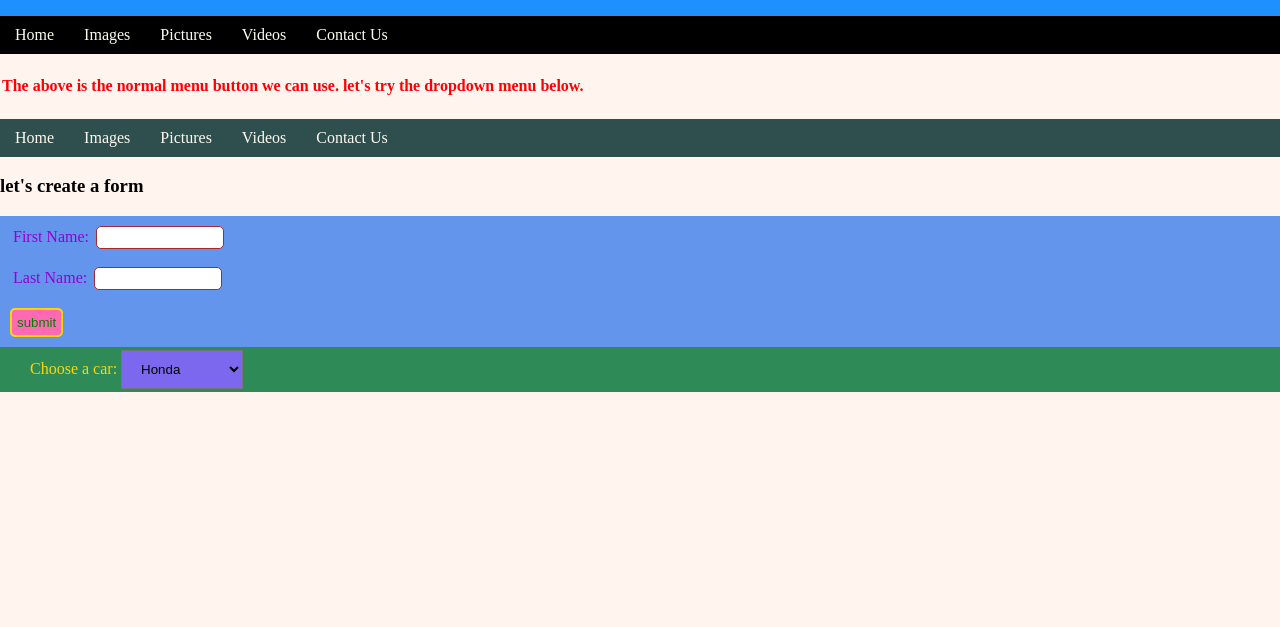
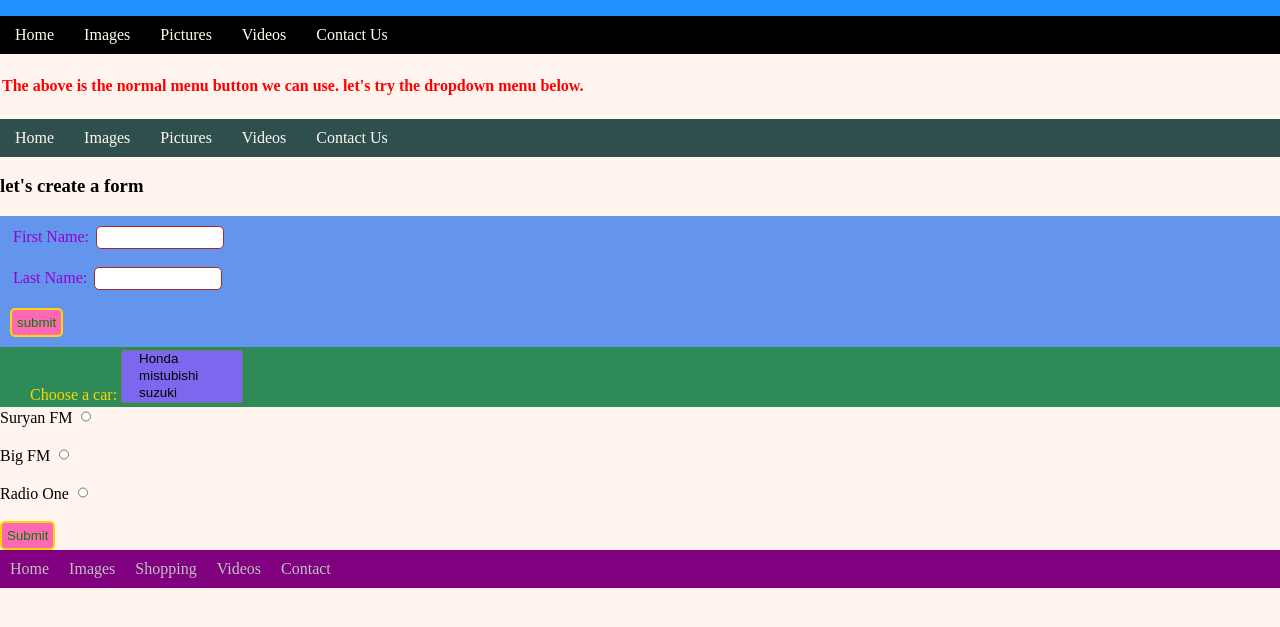
Before and after one commit to Muthuinc/html, a plain HTML site: page CSS day7/index (copy).html in a window 1280 px wide. Shown: the part 89-716 px from the top of the page. Drawn offline with Linux system fonts and the light colour scheme.

Commit message:
radio buttons added

```diff
--- a/CSS day7/index (copy).html
+++ b/CSS day7/index (copy).html
@@ -15,7 +15,7 @@ body {margin:0; background-color:SeaShell;}
 .e { padding:2px; color:red;}
 
 /* another menu starts here */
-ul { list-style-type:none; margin:0; padding:0; overflow:hidden; background-color: DarkSlateGrey}
+ul { list-style-type:none; margin:0; padding:0; overflow:hidden; background-color: DarkSlateGrey; position:sticky;}
 
 li {float:left; }
 
@@ -36,8 +36,13 @@ li .f {display:inline-block}
 #h label { color:darkviolet; padding:3px 3px;}
 #fname, #lname { width: 120px; ; padding:3px 3px; border:1px solid brown; border-radius:5px;}
 input[type=submit] { color: green; padding:5px; border: 2px solid gold; background-color:hotpink;border-radius:5px; }
-#cars {width:10%; padding:10px 15px; background-color:mediumslateblue;}
+#cars {width:10%; padding:0px 15px; background-color:mediumslateblue;}
 .i { background-color:seagreen; padding:3px 30px;}
+.j { display:inline-block; ;width:10px; color:green; padding:2px 15px; }
+.k {overflow:hidden;position: -webkit-sticky; /* Safari */
+  position: sticky; background-color: purple; margin:0; padding:0}
+.k a { float:left; text-decoration:none; text-transform:capitalize; color:silver; padding:10px 10px}
+.k a:hover { display:block; background-color:orange;}
 
 
 </style>
@@ -90,7 +95,7 @@ input[type=submit] { color: green; padding:5px; border: 2px solid gold; backgrou
 <div id="h">
 <form>
 <label for="fname" > First Name: </label>
-<input type="text" id="fname" name="fname"> <br><br>
+<input type="text" id="fname" name="fname" required> <br><br>
 <label for="lname" > Last Name: </label>
 <input type="text" id="lname" name="lname" > <br> <br>
 <input type="submit" value="submit" >
@@ -100,7 +105,7 @@ input[type=submit] { color: green; padding:5px; border: 2px solid gold; backgrou
 <div class="i">
 
 <label for="cars" style="color:gold" > Choose a car: </label>
-<select id="cars" name="cars" >
+<select id="cars" name="cars" size="3" multiple >
 <option value="honda"> Honda </option>
 <option value="honda"> mistubishi </option>
 <option value="honda"> suzuki </option>
@@ -108,6 +113,26 @@ input[type=submit] { color: green; padding:5px; border: 2px solid gold; backgrou
 <option value="honda"> tata </option>
 </select>
 
+
+</div>
+<div >
+<form>
+<label for="suryanfm" > Suryan FM </label>
+<input type="radio" id="suryanfm" class="j" name="suryanfm"> <br> <br>
+<label for="bigfm" > Big FM </label>
+<input type="radio" id="bigfm" class="j" name="bigfm"> <br> <br>
+<label for="radioone" > Radio One </label>
+<input type="radio" id="radioone" class="j" name="radioone"> <br> <br>
+<input type="submit" value="Submit">
+</form>
+
+</div>
+<div class="k">
+<a href="g.com"> Home </a>
+<a href="g.com"> Images </a>
+<a href="g.com"> Shopping </a>
+<a href="g.com"> Videos </a>
+<a href="g.com"> Contact </a>
 </div>
 
 
@@ -119,8 +144,4 @@ input[type=submit] { color: green; padding:5px; border: 2px solid gold; backgrou
 
 
 
-
-
-
-
 </div>
```
